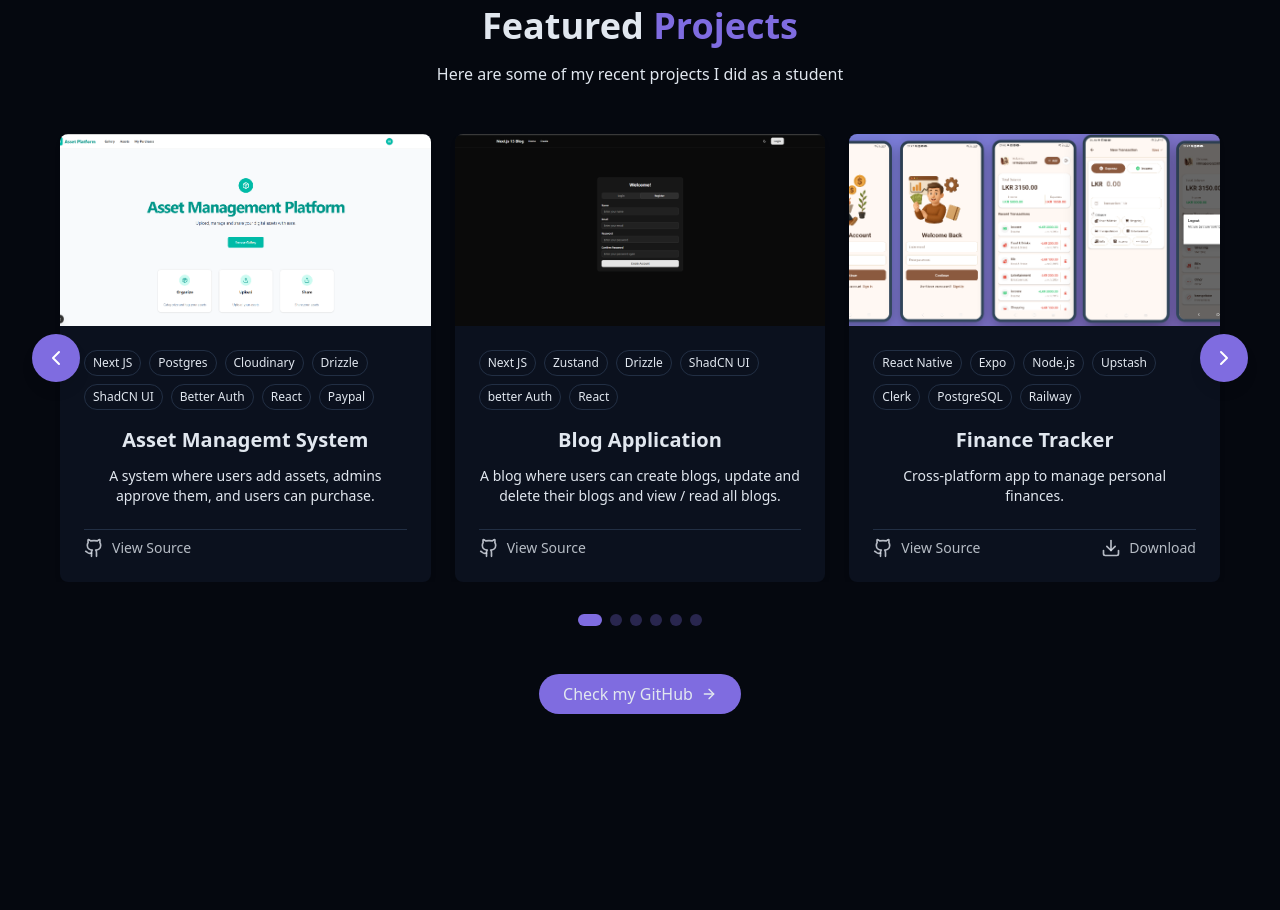
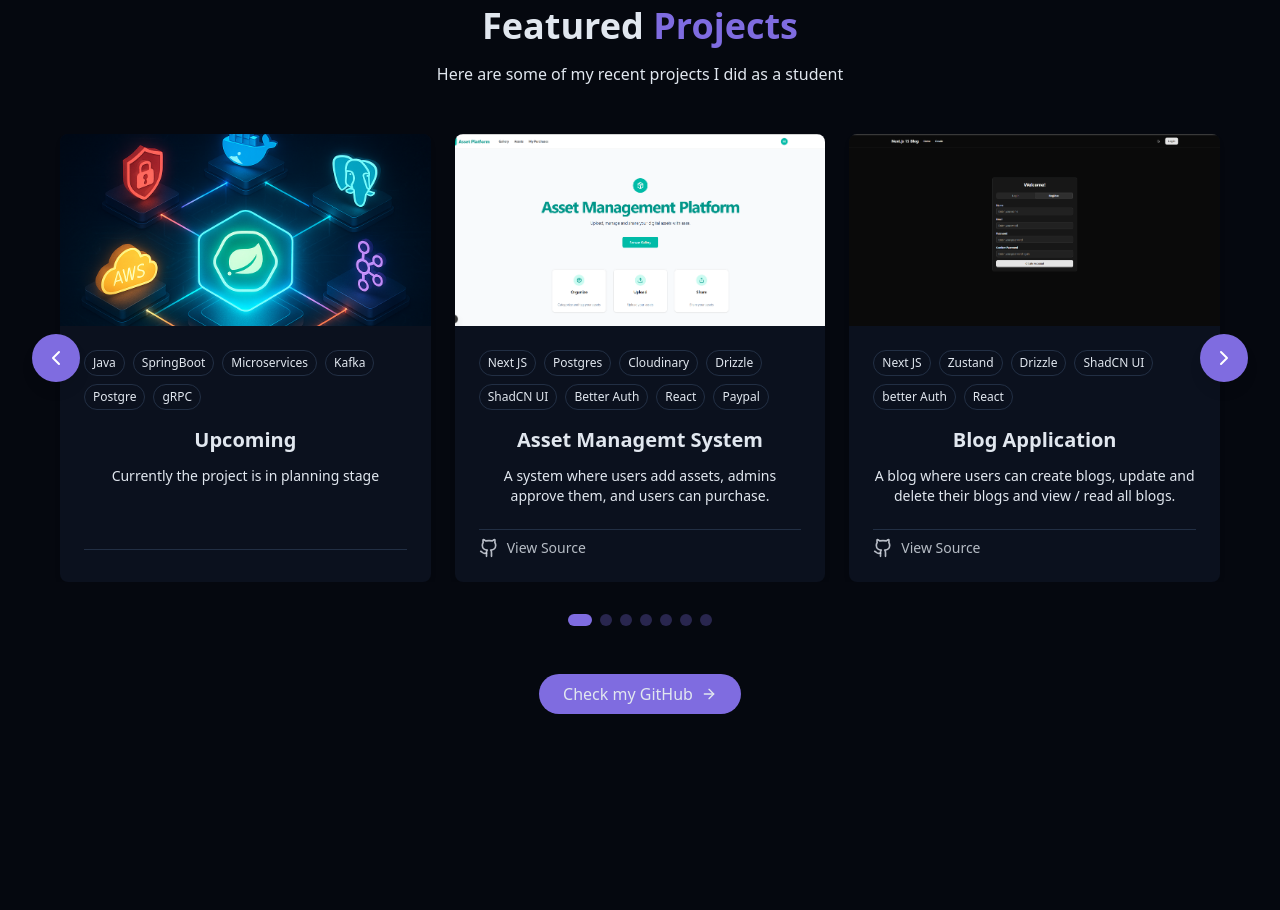
Before and after one commit to nirmal-404/portfolio, a React (Vite) app: page / in a window 1280 px wide. Shown: the part 2600-3510 px from the top of the page. Built offline with nearby package versions, Linux system fonts and the light colour scheme.

Commit message:
added the upcoming project details

```diff
--- a/src/components/ProjectsSection.jsx
+++ b/src/components/ProjectsSection.jsx
@@ -3,6 +3,17 @@ import { ArrowRight, ChevronLeft, ChevronRight, ExternalLink, Github, Download }
 
 const projects = [
 
+    // 18. asset management
+    {
+        id: 19,
+        title: "Upcoming",
+        description: "Currently the project is in planning stage",
+        image : "/projects/upcoming.png",
+        tags : ["Java", "SpringBoot", "Microservices", "Kafka", "Postgre", "gRPC"],
+        urls: [
+            // {type : "github", href : "https://github.com/nirmal-404/"}
+        ]
+    },
     // 18. asset management
     {
         id: 18,
```
Also changed, not shown: public/projects/upcoming.png (added).
